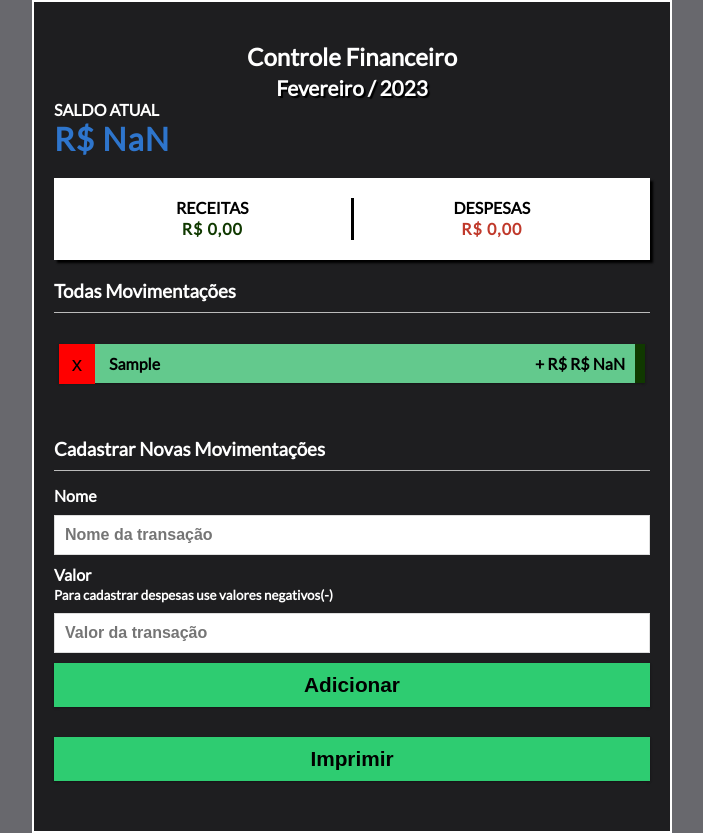
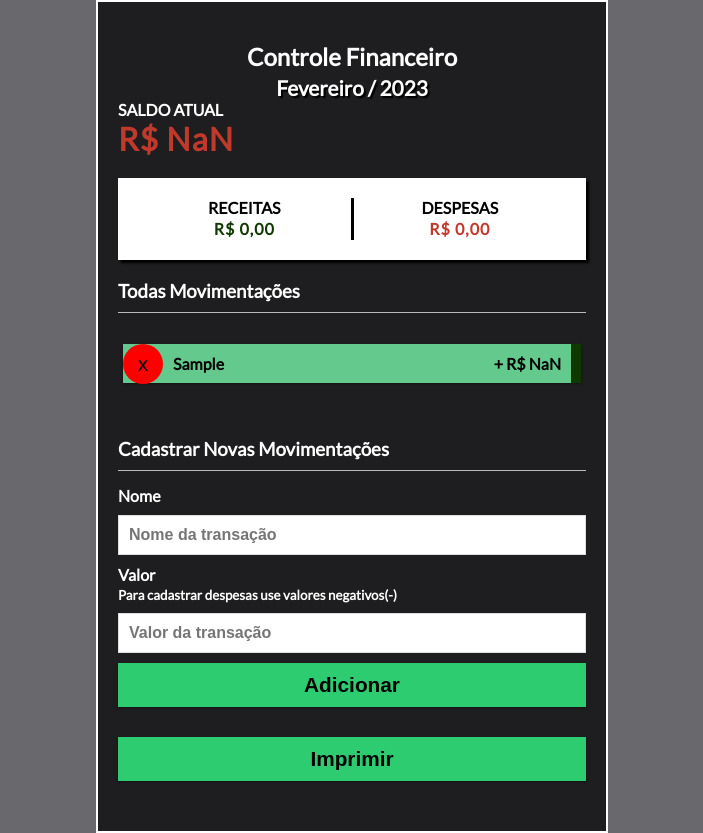
Before and after one commit to luizf-dev/Controle-financeiro, a plain HTML site: page index.html in a window 1280 px wide. Both pictures are taken after typing "Sample", "Sample" into the empty fields and a click on the button "Adicionar". Shown: the whole page, without its empty margins (288-991 px from the left). Drawn offline with Linux system fonts and the light colour scheme.

Commit message:
alteraçoes de layout

```diff
--- a/css/style.css
+++ b/css/style.css
@@ -21,7 +21,7 @@ body {
 
 .container {
   margin: 0 auto;
-  width: 50%;
+  width: 40%;
   border: 2px solid #fff;
   padding: 20px;
   height: 100vh auto;
@@ -196,15 +196,15 @@ input:focus{
   cursor: pointer;
   background-color: red;
   border: 0;
+  border-radius: 50%;
   color: #000;
   font-size: 1.3em;
   line-height: 36px;
   padding: 2px 5px;
   position: absolute;
   top: 0;
-  left: 0;
-  width: 36px;
-
+  left: 0px;
+  width: 40px;
 }
 
 .transactions li:hover .delete-btn {
--- a/js/main.js
+++ b/js/main.js
@@ -27,7 +27,7 @@ const addvaloresDom = transacao => {
     li.classList.add(classeCss);
     li.innerHTML = `
         ${transacao.nome}
-        <span>${operador} R$ ${valorReal}</span>
+        <span>${operador}  ${valorReal}</span>
         <button class="delete-btn" onClick="removeTransacao(${transacao.id})">
             x
         </button>
@@ -48,10 +48,21 @@ const atualizaValores = () => {
         .reduce((acumulado, value) => acumulado + value, 0))
         .toFixed(2);
 
+    var totalFormat = total;
+
+    if(totalFormat > 0){
+        var cor = '#2ecc71';
+    }else if(totalFormat == 0){
+        var cor = 'gray';
+    }else{
+        var cor = '#c0392b';
+    }
 
     const totalReal = total.replace('.', ',');
-    const receitasReal = receitas.replace('.', ',')
+    const receitasReal = receitas.replace('.', ',');
     const despesasReal = despesas.replace('.', ',');
+
+    listarSaldoAtual.style.color = cor;
 
 
     listarSaldoAtual.textContent = `R$ ${totalReal}`;
```
